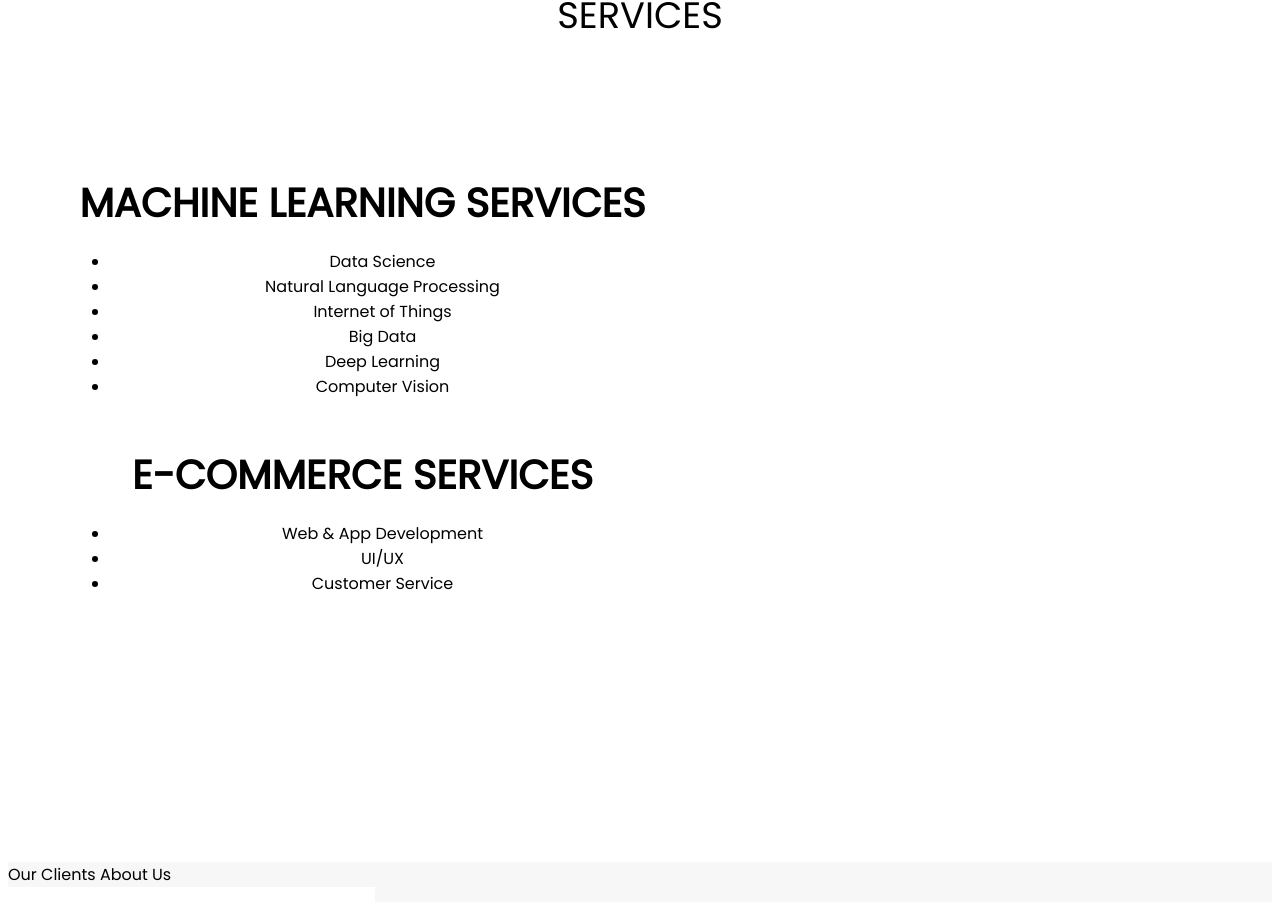
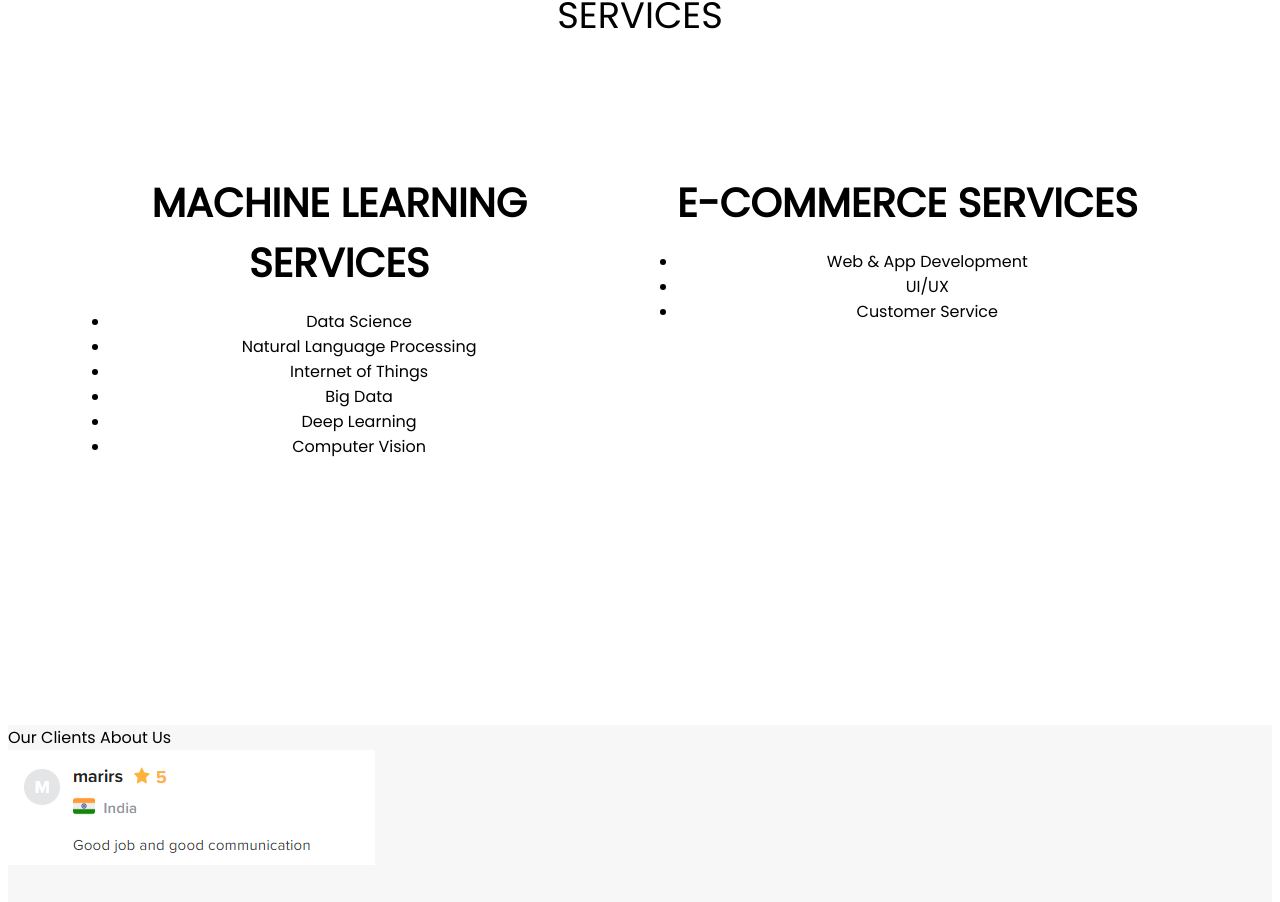
Before and after one commit to arsamawan/Miz-Corporate, an Angular app: page / in a window 1280 px wide. Shown: the part 851-1753 px from the top of the page. Built offline with nearby package versions, Linux system fonts and the light colour scheme.

Commit message:
Services Section Updated

```diff
--- a/src/app/main/main.component.css
+++ b/src/app/main/main.component.css
@@ -272,7 +272,7 @@
   .ver-sm-6 {
     -ms-flex: 0 0 50%;
     flex: 0 0 50%;
-    max-width: 50%;
+    max-width: 46%;
   }
 }
 
--- a/src/app/main/main.component.html
+++ b/src/app/main/main.component.html
@@ -14,6 +14,7 @@
   </div>
 </section>
 <section>
+
 <!--Services-->
 <!--<div class="service-main">-->
   <div class="service-main-heading">SERVICES</div>
```
